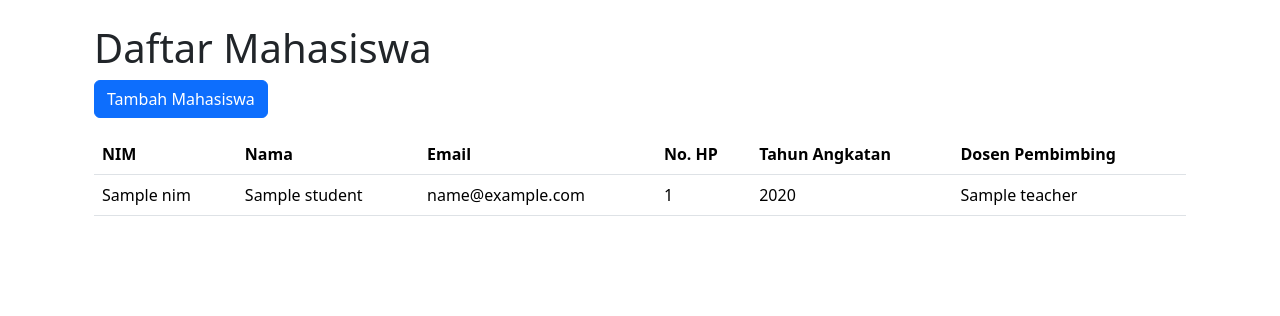
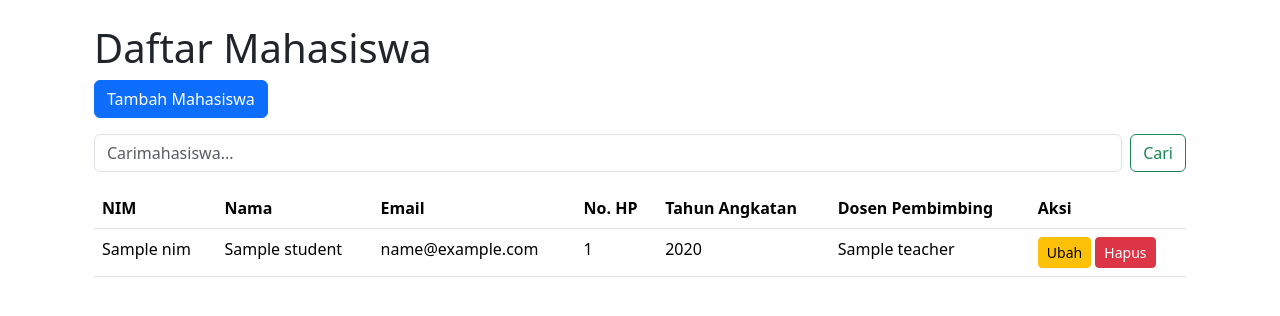
Before and after one commit to Gentazz12/praktikum-framework-review, a Django app: template framework/ais/templates/student/index.html in a window 1280 px wide. Shown: the part 56-372 px from the top of the page. Run offline with Django 5.2, Linux system fonts and the light colour scheme; the template is opened without the code that fills it: most values are stand-ins (such as "Sample title", 1, 10 or a date in 2020); parts of the project's set-up code (start-up, migrations or seed data) failed here and were passed over; some libraries are stand-ins or nearby versions.

Commit message:
Review 5

```diff
--- a/framework/ais/forms.py
+++ b/framework/ais/forms.py
@@ -3,4 +3,4 @@ from .models import Students
 class StudentsForm(forms.ModelForm):
     class Meta:
         model = Students
-        fields = ['nim', 'name', 'email', 'phone_number', 'year', 'teacher']
+        fields = '__all__'
--- a/framework/ais/templates/student/index.html
+++ b/framework/ais/templates/student/index.html
@@ -2,8 +2,22 @@
 {%endblock %} {% block content %}
 <div class="container">
   <h1>Daftar Mahasiswa</h1>
-  <a href="{% url 'student_create' %}" class="btn btn-primary mb-3">Tambah
-    Mahasiswa</a>
+  <a href="{% url 'student_create' %}" class="btn btn-primary mb-3"
+    >Tambah Mahasiswa</a
+  >
+  <form method="GET" action="{% url 'student_index' %}" class="d-flex mb-3">
+    <input
+      class="form-control me-2"
+      type="search"
+      name="q"
+      placeholder="Cari
+mahasiswa..."
+      value="{{ query|default:'' }}"
+      aria-label="Search"
+    />
+    <button class="btn btn-outline-success" type="submit">Cari</button>
+  </form>
+
   <table class="table">
     <thead>
       <tr>
@@ -13,6 +27,7 @@
         <th>No. HP</th>
         <th>Tahun Angkatan</th>
         <th>Dosen Pembimbing</th>
+        <th>Aksi</th>
       </tr>
     </thead>
     <tbody>
@@ -24,14 +39,67 @@
         <td>{{ student.phone_number }}</td>
         <td>{{ student.year }}</td>
         <td>{{ student.teacher.name }}</td>
+        <td>
+          <a
+            href="{% url 'student_update' student.id %}"
+            class="btn btn-sm btn-warning"
+            >Ubah</a
+          >
+          <button
+            class="btn btn-sm btn-danger"
+            onclick="confirmDelete({{ student.id }})"
+          >
+            Hapus
+          </button>
+        </td>
       </tr>
-
       {% empty %}
       <tr>
-        <td colspan="6" class="text-center">Tidak ada data mahasiswa</td>
+        <td colspan="7" class="text-center">Tidak ada data mahasiswa</td>
       </tr>
       {% endfor %}
     </tbody>
   </table>
 </div>
+
+<script src="https://cdn.jsdelivr.net/npm/sweetalert2@11"></script>
+<script>
+  function confirmDelete(studentId) {
+    Swal.fire({
+      title: "Data mahasiswa akan dihapus",
+      text: "Data tidak akan bisa dikembalikan!",
+      icon: "warning",
+      showCancelButton: true,
+      confirmButtonColor: "#3085d6",
+      cancelButtonColor: "#d33",
+      confirmButtonText: "Ya, Hapus!",
+    }).then((result) => {
+      if (result.isConfirmed) {
+        // Ini AJAX
+        fetch(`/student/delete/${studentId}`, {
+          method: "POST",
+          headers: {
+            "X-CSRFToken": "{{ csrf_token }}",
+          },
+        }).then((response) => {
+          if (response.ok) {
+            Swal.fire("Deleted!", "Student has been deleted.", "success").then(
+              () => {
+                // Reload the page after success
+                window.location.reload();
+              }
+            );
+          } else {
+            Swal.fire(
+              "Error!",
+              "There was an issue deleting the student.",
+              "error"
+            );
+          }
+        });
+      }
+    });
+  }
+</script>
+
 {% endblock %}
--- a/framework/ais/urls.py
+++ b/framework/ais/urls.py
@@ -6,4 +6,6 @@ urlpatterns = [
     path('', views.homepage),
     path('student/', views.student_index, name='student_index'),
     path('student/create/', views.student_create, name='student_create'),# Create
+    path('student/update/<int:student_id>/', views.student_update, name='student_update'), # Update
+    path('student/delete/<int:student_id>', views.student_delete, name='student_delete'), # Delete
 ]
```
Also changed, not shown: framework/ais/templates/student/update.html (added, +12 -0 lines), framework/ais/views.py (+37 -1 lines).
